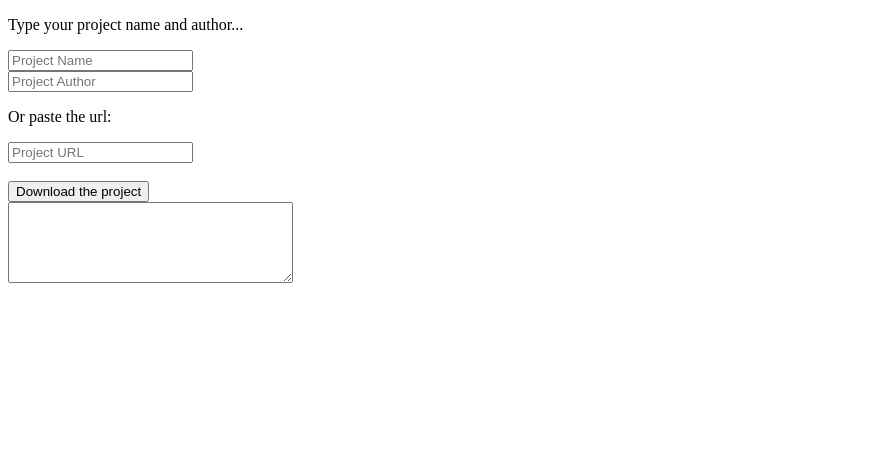
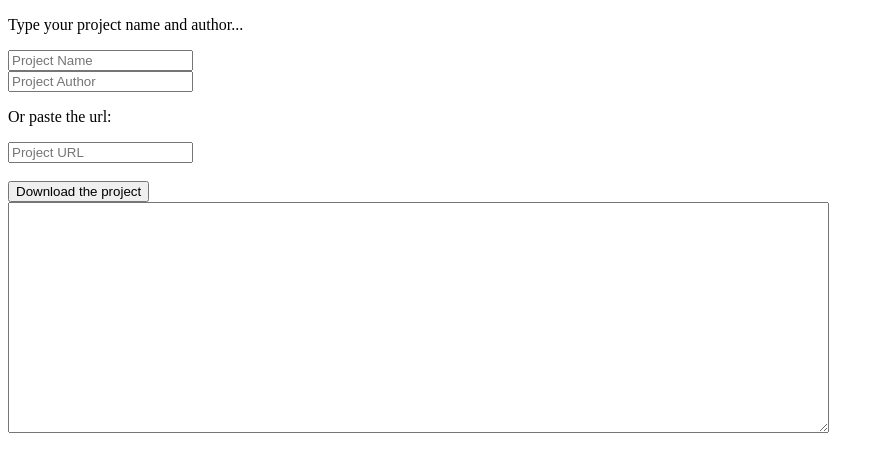
Before and after one commit to programmeruser2/SnapLoader, a plain HTML site: page index.html in a window 1280 px wide. Shown: the whole page, without its empty margins (0-884 px from the left). Drawn offline with Linux system fonts and the light colour scheme.

Commit message:
Update index.html

```diff
--- a/index.html
+++ b/index.html
@@ -22,7 +22,7 @@
       <span id="msg"></span> <br>
       <input type="button" id="download-project-button" value="Download the project"/> <br>
       <iframe id="project-iframe" width="800" height="400"/></iframe>
-      <textarea id="project-notes" rows="5" cols="33" readonly></textarea>
+      <textarea id="project-notes" rows="15" cols="100" readonly></textarea>
       </div>
   </body>
 </html>
```
